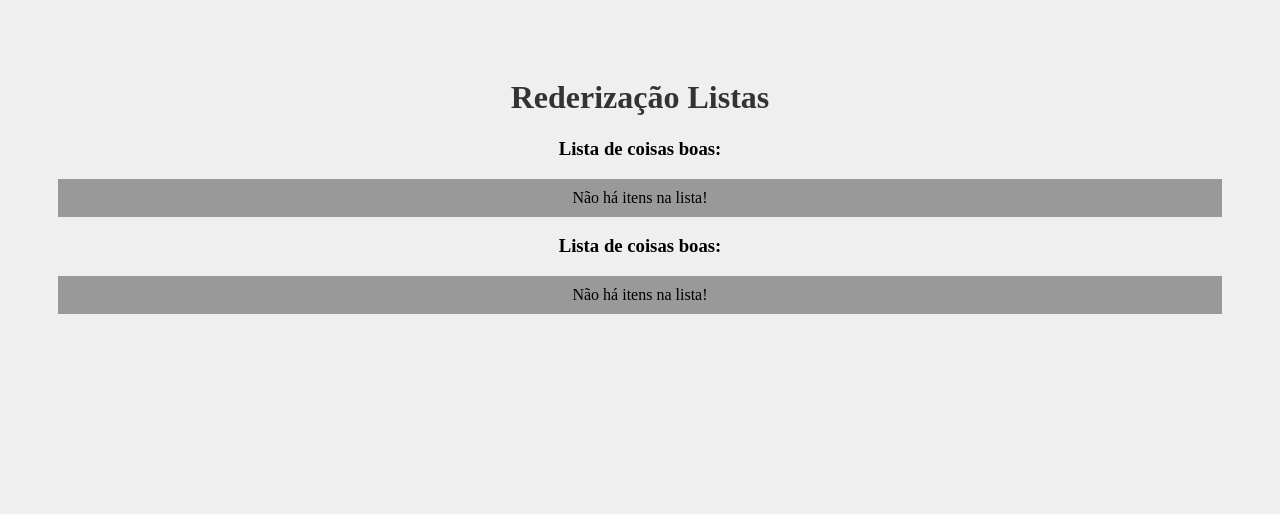
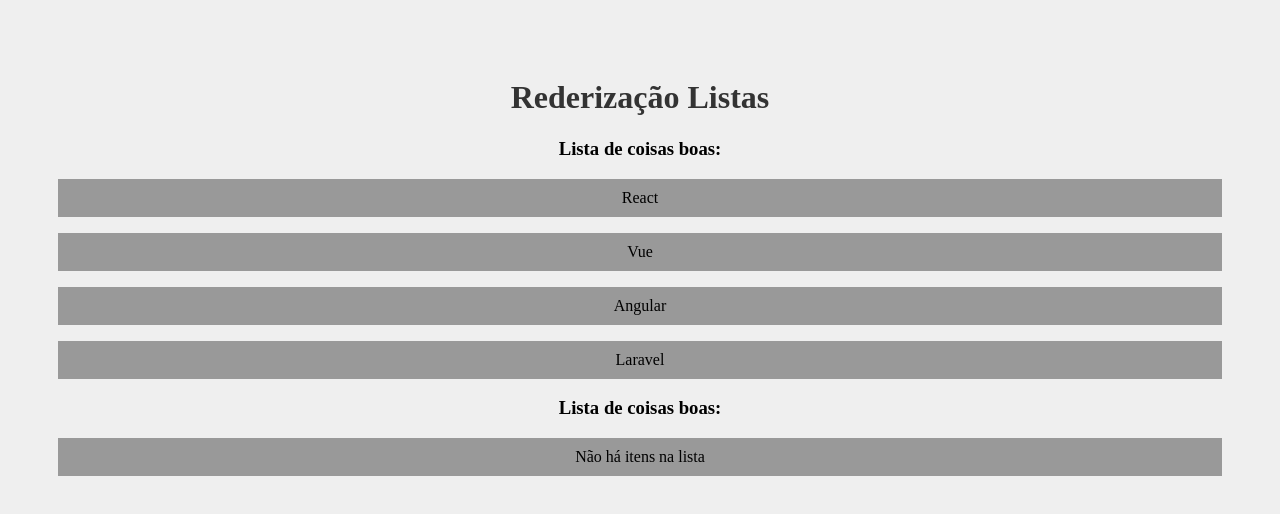
Before and after one commit to well97dev/Aulas-React, a React (Create React App) app: page / in a window 1280 px wide. Shown: the top 514 px of the page. Built offline with nearby package versions, Linux system fonts and the light colour scheme.

Commit message:
Add files via upload

```diff
--- a/src/App.js
+++ b/src/App.js
@@ -2,6 +2,7 @@
 import OutraLista from './components/OutraLista'
 
 function App() {
+
   const meusItens = ['React', 'Vue', 'Angular', 'Laravel']
 
   return (
--- a/src/components/OutraLista.js
+++ b/src/components/OutraLista.js
@@ -2,11 +2,12 @@
     return (
         <>
             <h3>Lista de coisas boas:</h3>
-            {itens.lenght > 0 ? (
-                itens.map((item, index) => <p key={index}>{item}</p>)
-            ) : (
-             <p>Não há itens na lista!</p>
-           )}
+            {itens.length > 0 ? (
+            itens.map((item, index) => (
+                <p key={index}>{item}</p>
+            ))) : (
+                <p>Não há itens na lista</p>
+            )}
         </>
     )
 }
```
